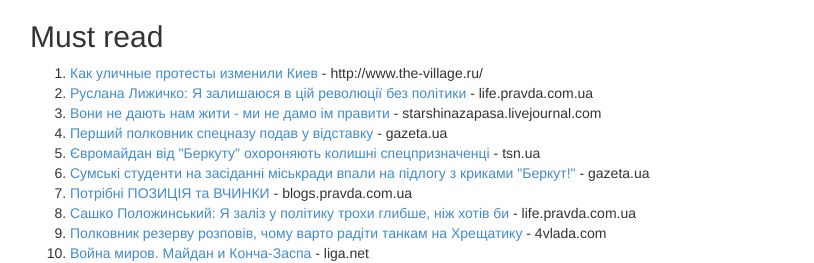
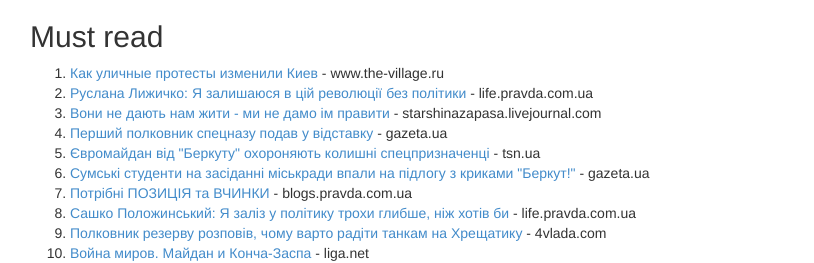
Before and after one commit to aleksey-tk/maidan, a Jekyll site: the page built from articles.html, in a window 1280 px wide. Shown: the part 300-563 px from the top of the page, without its empty margins (40-854 px from the left). Built offline with Jekyll 4.4.1, drawn with Linux system fonts in a browser that asks for light colours; some of the changed lines change nothing that is shown.

Commit message:
Articles quick cleanup

```diff
--- a/_data/articles.yml
+++ b/_data/articles.yml
@@ -1,6 +1,6 @@
 - url: http://www.the-village.ru/village/situation/situation/135499-hroniki-maydana-kak
   title: "Как уличные протесты изменили Киев"
-  domain: http://www.the-village.ru/
+  domain: www.the-village.ru
 - url: http://life.pravda.com.ua/person/2013/12/6/144286/
   title: 'Руслана Лижичко: Я залишаюся в цій революції без політики'
   domain: life.pravda.com.ua
```
